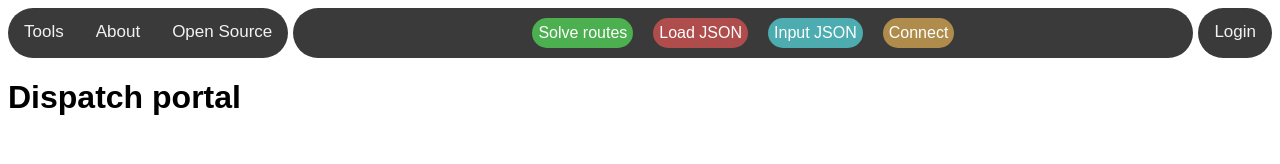
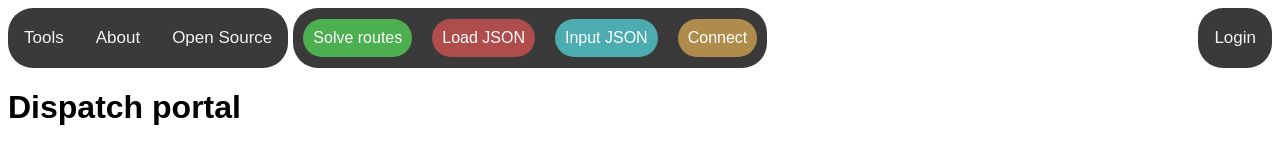
Before and after one commit to TrP-Labs/trptools, a website: page Content/Tools/dispatch.html in a window 1280 px wide. Drawn offline with Linux system fonts and the light colour scheme.

Commit message:
Dispatch portal UI fixes and improvements

```diff
--- a/Content/SiteContent/style.css
+++ b/Content/SiteContent/style.css
@@ -11,20 +11,26 @@ body {
     overflow: hidden;
     border-radius: 25px;
     width: fit-content;
+    max-height: 100%;
 }
 
 .topnav a {
     float: left;
     color: #f2f2f2;
     text-align: center;
-    padding: 14px 16px;
+    padding: 20px 16px;
     text-decoration: none;
     font-size: 17px;
-    transition: 0.5s;
+    transition: 0.25s;
 }
 
 .nav-right {
     margin-left: auto;
+}
+
+.nav-float {
+    margin-left: 5px;
+    margin-right: 5px;
 }
 
 .nav-fill {
@@ -34,11 +40,11 @@ body {
 }
 
 .topnav a:hover {
-    background-color: #204641;
+    background-color: rgb(184, 184, 184);
 }
 
 .topnav a:active {
-    background-color: #162c29;
+    background-color: rgb(216, 216, 216);
 }
 
 .textcontainer {
@@ -49,13 +55,24 @@ body {
 }
 
 .inputbutton {
-    padding: 6px;
+    padding: 10px;
     margin: 10px;
     border: none;
     border-radius: 35px;
     align-self: center;
     color: white;
     font-size: 1em;
+    cursor: pointer;
+    transition: 0.25s;
+}
+
+.inputbutton:hover {
+    background-color: rgb(184, 184, 184) !important;
+}
+
+.inputbutton:active {
+    background-color: rgb(216, 216, 216) !important;
+    transform: scale(0.75);
 }
 
 .centerbar {
--- a/Content/Tools/dispatch.html
+++ b/Content/Tools/dispatch.html
@@ -13,7 +13,7 @@
                 <a href="https://github.com/Ticko-Grey/trptools">Open Source</a>
             </div>
 
-            <div class="topnav nav-fill topnavholder centerbar">
+            <div class="topnav topnavholder nav-float">
                 <button class="inputbutton" style="background-color: #4CAF50;">Solve routes</button>
                 <button class="inputbutton" style="background-color: #af4c4c;">Load JSON</button>
                 <button class="inputbutton" style="background-color: #4cacaf;">Input JSON</button>
@@ -21,7 +21,7 @@
             </div>
 
             <div class="topnav nav-right">
-                <a href="/login">Login</a>
+                <a class="nav-full" href="/login">Login</a>
             </div>
         </div>
 
```
